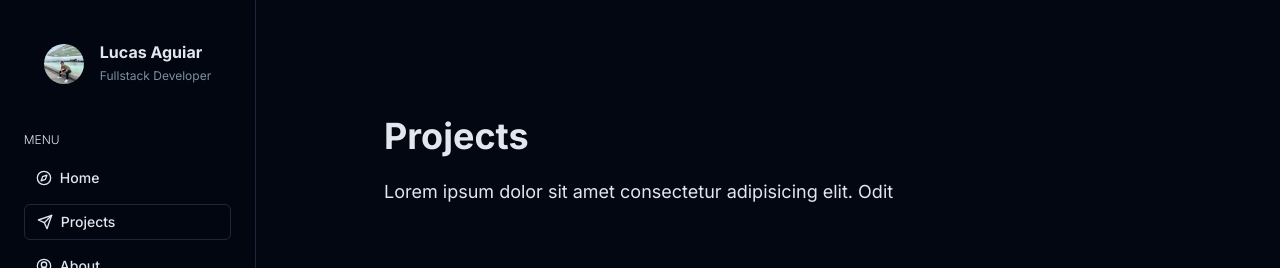
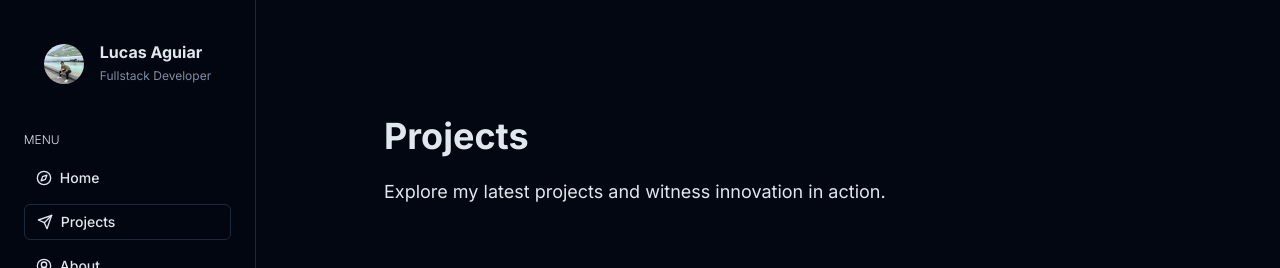
Before and after one commit to LucasAguiarr/me, a Next.js app: page /projects in a window 1280 px wide. Shown: the top 268 px of the page. Built offline with nearby package versions, Linux system fonts and the light colour scheme.

Commit message:
feat: add project description

```diff
--- a/src/app/projects/page.tsx
+++ b/src/app/projects/page.tsx
@@ -7,7 +7,7 @@ export default function ProjectsPage() {
     <div>
       <PageHeader
         title={['Projects']}
-        description="Lorem ipsum dolor sit amet consectetur adipisicing elit. Odit"
+        description="Explore my latest projects and witness innovation in action."
       />
 
       <div className="mt-16 mb-10 flex flex-col gap-4">
```
